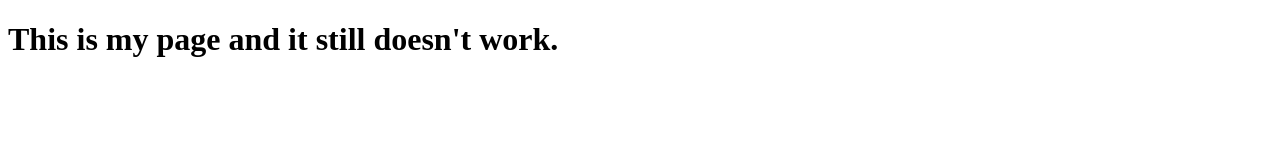
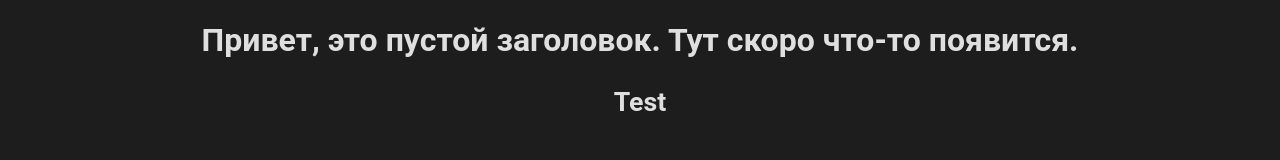
Before and after one commit to InterpolKun/interpol.github.io, a plain HTML site: page index.html in a window 1280 px wide. Drawn offline with Linux system fonts and the light colour scheme.

Commit message:
CSS + basic stuff
Changed stylesheets, added new font and created a few HTML blocks.

```diff
--- /dev/null
+++ b/css/main.css
@@ -0,0 +1,19 @@
+body{
+    background-color: rgb(28, 29, 28);
+    font-family: 'Roboto', sans-serif;
+}
+
+h1#center{
+    text-align: center;
+}
+
+h{
+    color: rgb(223, 223, 223);
+    position: relative;
+    text-align: center;
+}
+p{
+    color: rgb(223, 223, 223);
+    position: relative;
+    font-size: smaller;
+}
--- a/index.html
+++ b/index.html
@@ -1,8 +1,18 @@
 <!DOCTYPE html>
 <html>
+<head>
+<link rel="stylesheet" type="text/css" href="css/main.css">
+</head>
     <body>
-        <h1>
-            This is my page and it still doesn't work.
+        <h1 id="center">
+            <h>Привет, это пустой заголовок. Тут скоро что-то появится.</h>
+            <table>
+                <tr>
+                    <p>
+                        Test
+                    </p>
+                </tr>
+            </table>
         </h1>
     </body>
 </html>
```
Also changed, not shown: 1 other file.
